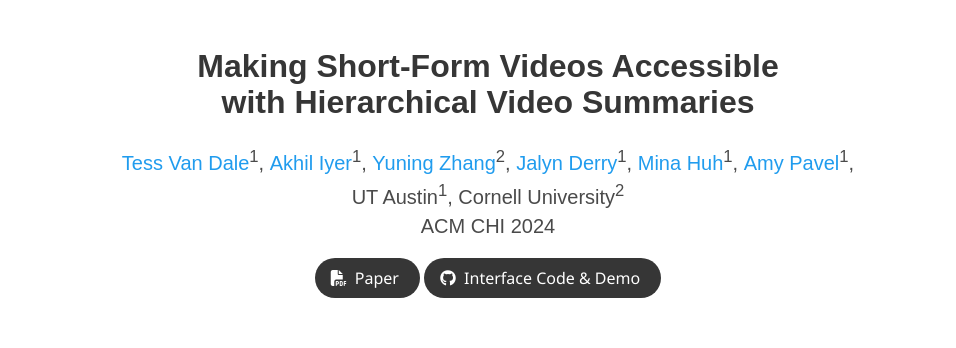
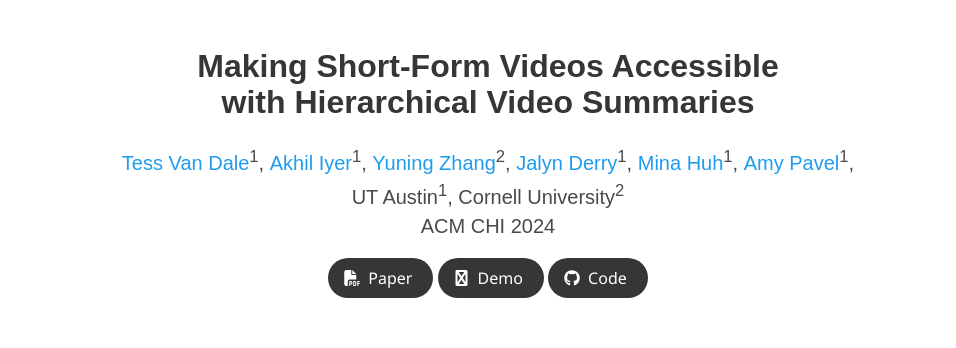
Before and after one commit to minarainbow/ShortScribe, a plain HTML site: page index.html in a window 1280 px wide. Shown: the top 348 px of the page, without its empty margins (152-1108 px from the left). Drawn offline with nearby package versions, Linux system fonts and the light colour scheme; some icons are missing; a web font is replaced by a local one.

Commit message:
Update index.html

```diff
--- a/index.html
+++ b/index.html
@@ -99,12 +99,22 @@
 
                   <!-- Github link -->
                   <span class="link-block">
+                    <a href="https://master--sparkly-alfajores-a5ba27.netlify.app/task-1%20(prototype)" target="_blank"
+                    class="external-link button is-normal is-rounded is-dark">
+                    <span class="icon">
+                      <i class="fab fa-phone"></i>
+                    </span>
+                    <span>Demo</span>
+                  </a>
+                </span>
+
+                <span class="link-block">
                     <a href="https://github.com/Akl35/shortscribe?tab=readme-ov-file" target="_blank"
                     class="external-link button is-normal is-rounded is-dark">
                     <span class="icon">
                       <i class="fab fa-github"></i>
                     </span>
-                    <span>Interface Code & Demo</span>
+                    <span>Code</span>
                   </a>
                 </span>
 
```
